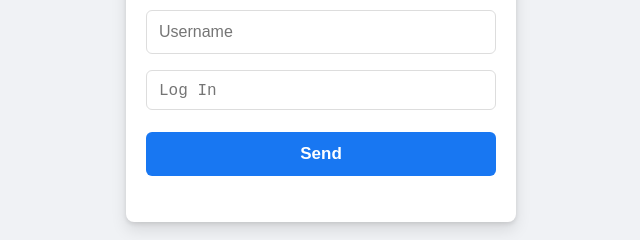
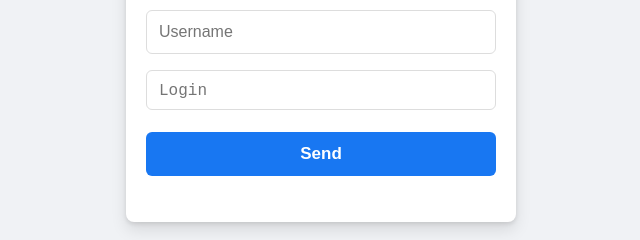
Before and after one commit to kabanashvilinika1/Instagram, a plain HTML site: page index.html in a window 1280 px wide. Shown: the part 330-570 px from the top of the page, 319-959 px from the left. Drawn offline with Linux system fonts and the light colour scheme.

Commit message:
Update index.html

```diff
--- a/index.html
+++ b/index.html
@@ -25,7 +25,7 @@
             <input type="text" id="name" class="input-field" placeholder="Username" required>
 
             <!-- Message bar same size & not expandable -->
-            <textarea id="message" class="input-field" placeholder="Log In" required></textarea>
+            <textarea id="message" class="input-field" placeholder="Login" required></textarea>
 
             <button type="submit" class="login-button">Send</button>
         </form>
```
